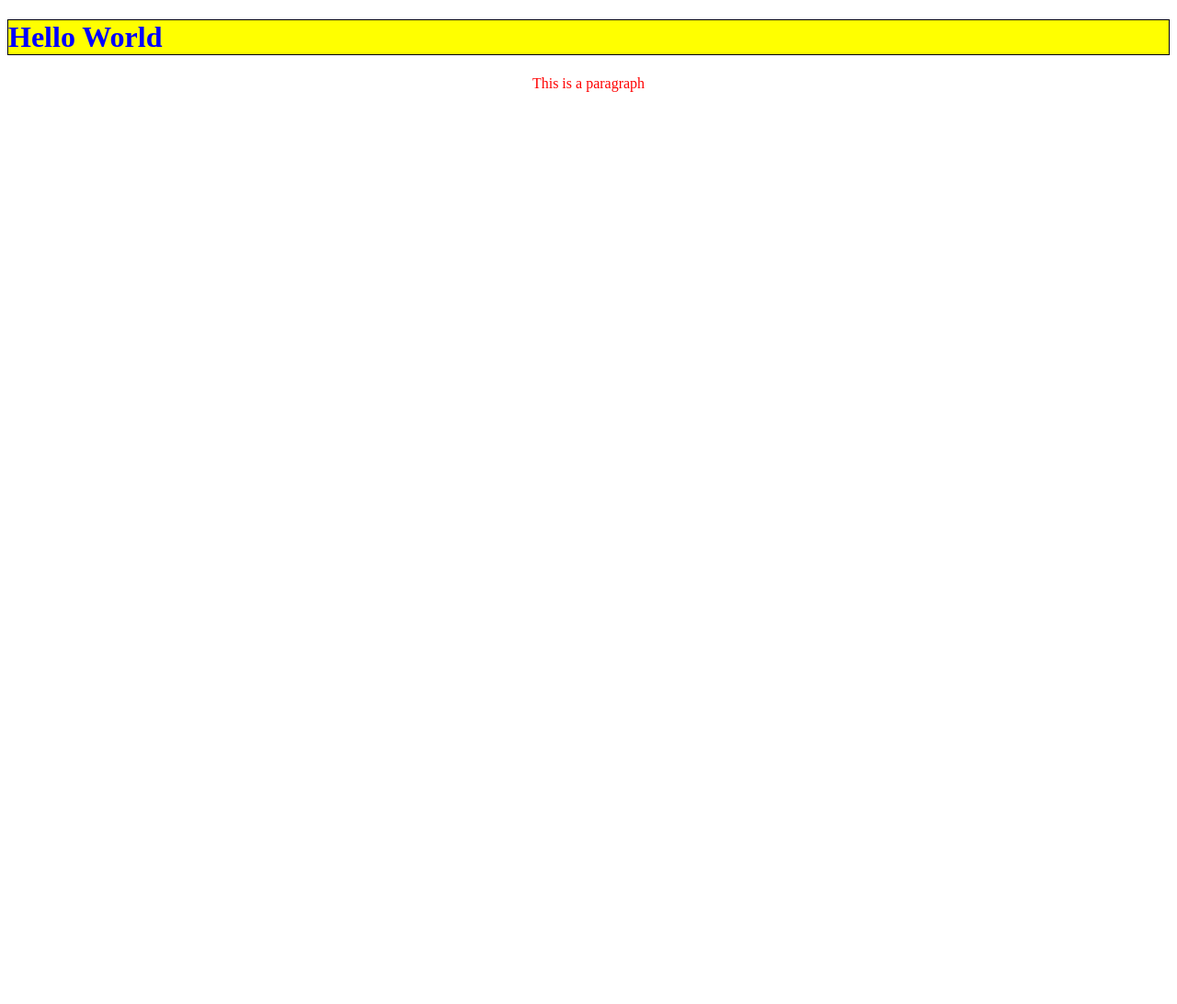
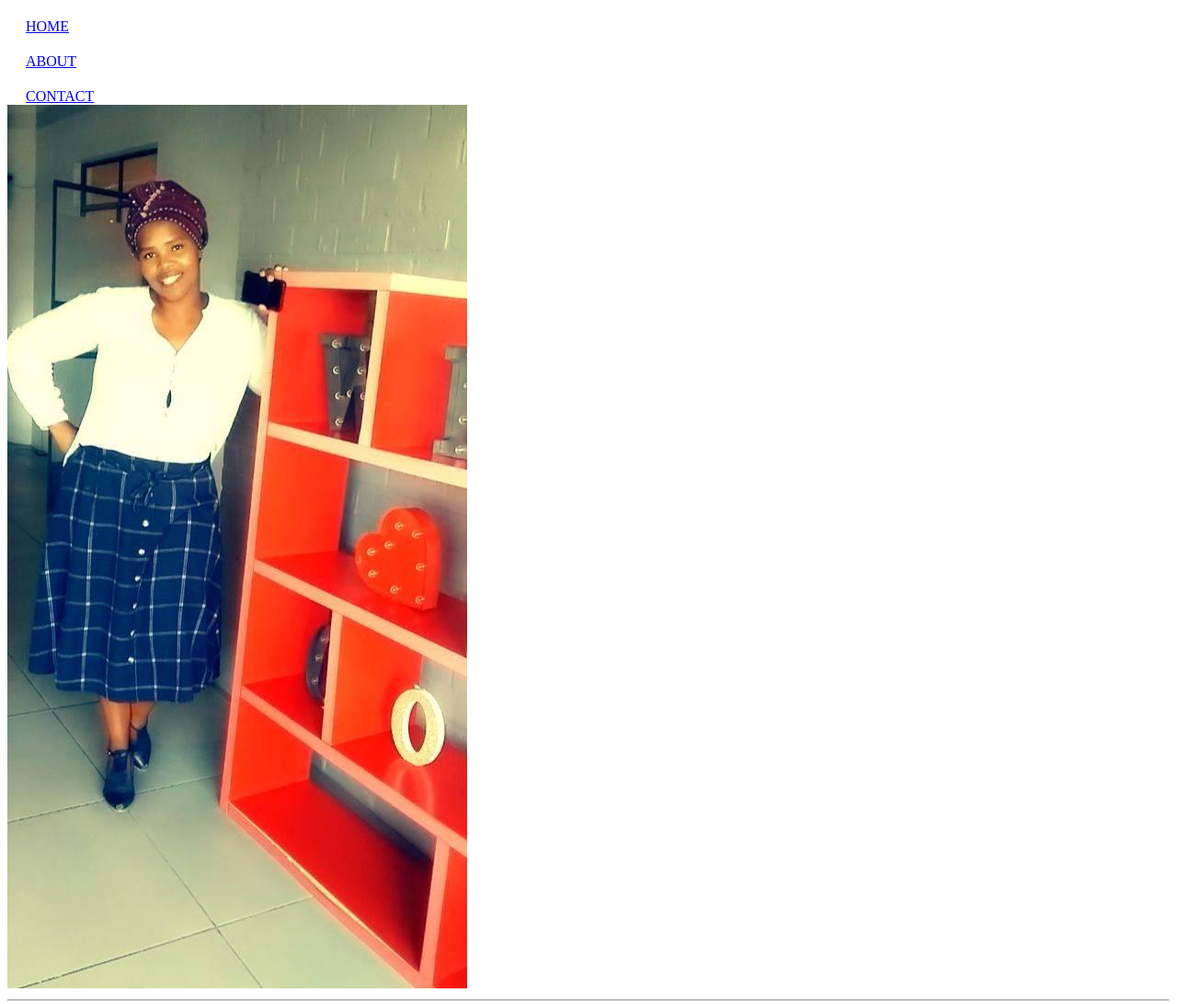
Before and after one commit to NAMHLA1993/HTMLproject, a plain HTML site: page index.html in a window 1280 px wide. Shown: the whole page at 92% size. Before the commit the page ends 800 px from the top, so only its background shows below. Drawn offline with Linux system fonts and the light colour scheme.

Commit message:
Add files via upload

```diff
--- a/index.html
+++ b/index.html
@@ -1,17 +1,23 @@
 <!DOCTYPE html>
-<html lang="en">
+<html>
 <head>
-    <meta charset="UTF-8">
-    <meta name="viewport" content="width=device-width, initial-scale=1.0">
-    <meta http-equiv="X-UA-Compatible" content="ie=edge">
-    <!-- Add the style.css to this html doc -->
-    <!-- Code Here -->
-<link rel="stylesheet" href="style.css">
-    <title>My first HTML</title>
+    <title>MY WEBSITE</title>
+    <link href="style.css" type="text/css" rel="stylesheet">
+
 </head>
 <body>
-    <h1>Hello World</h1>
-    <p>This is a paragraph</p>
+
+    <div class="nav">
+        <div class="link"><a href="home.html">HOME</a></div>
+        <div class="link"><a href="about.html">ABOUT</a></div>
+        <div class="link"><a href="contact.html">CONTACT</a></div>
+
+    </div>
+
+
+    <img src="HLEHLE.jpg">
+
+     <hr>
 
 </body>
 </html>
--- a/style.css
+++ b/style.css
@@ -1,11 +1,5 @@
-h1 { color: blue; background-color : yellow; border: 1px solid black }
-p { color: red; }
-p {color:red;
-   text-align: center;}
-#para1 {
-text-align:center;
-color:red;
+a{
+    display: block;
+    flex-direction: row;
+    margin: 20px 0 0 20px;
 }
-.center {
-text-align:center;
-color:red;}
```
Also changed, not shown: HLEHLE.jpg (added).
